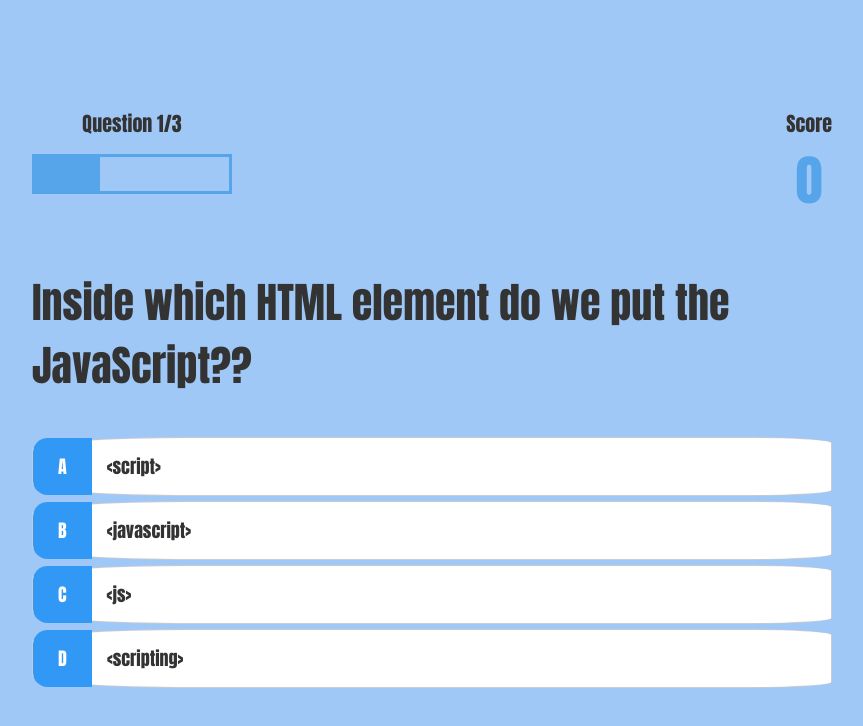
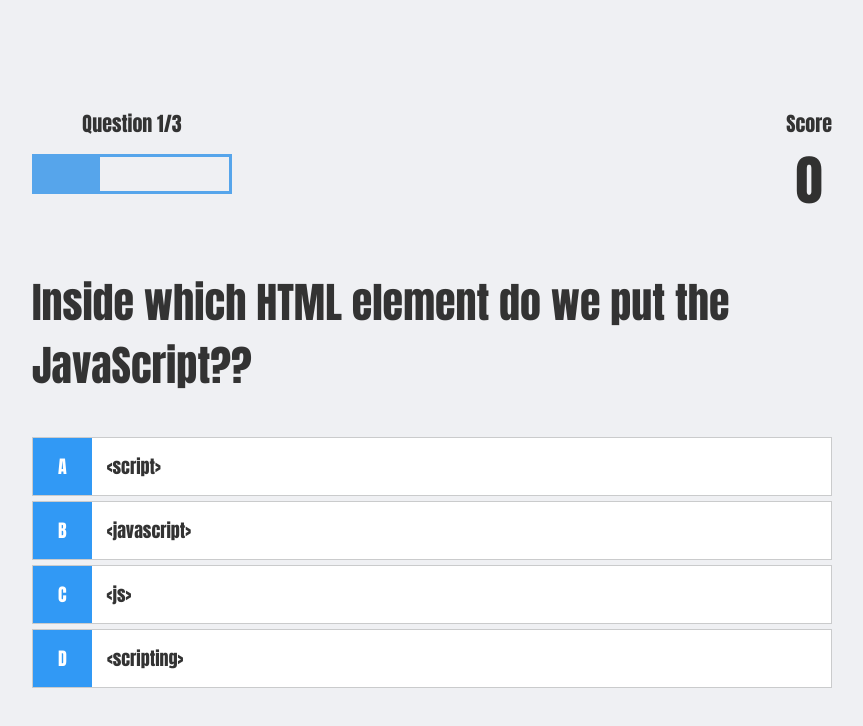
Before and after one commit to kicdragn/QuestionQuiz, a plain HTML site: page game.html in a window 1280 px wide. Shown: the whole page, without its empty margins (208-1071 px from the left). Drawn offline with Linux system fonts and the light colour scheme.

```diff
--- a/app.css
+++ b/app.css
@@ -1,5 +1,5 @@
 :root {
-    background-color: #9fc8f7;
+    background-color: #eff0f3;
     font-size: 62.5%;
 }
 
@@ -20,7 +20,7 @@ h4 {
 
 h1 {
   font-size: 5.4rem;
-  color: #56a5eb;
+  color: #313130;
   margin-bottom: 5rem;
 }
 
--- a/game.css
+++ b/game.css
@@ -5,10 +5,7 @@
     font-size: 1.8rem;
     border: 0.1rem solid rgba(44, 50, 54, 0.25);
     background-color: white;
-    border-top-left-radius: 20%;
-    border-bottom-left-radius: 20%;
-    border-top-right-radius: 10%;
-    border-bottom-right-radius: 10%;
+;
 }
 
 
@@ -16,8 +13,7 @@
     padding: 1.5rem 2.5rem;
     background-color: #3199f5;
     color: white;
-    border-top-left-radius: 25%;
-    border-bottom-left-radius: 25%;
+
 }
 
 .choice-text {
```
Also changed, not shown: index.html (+2 -3 lines).
